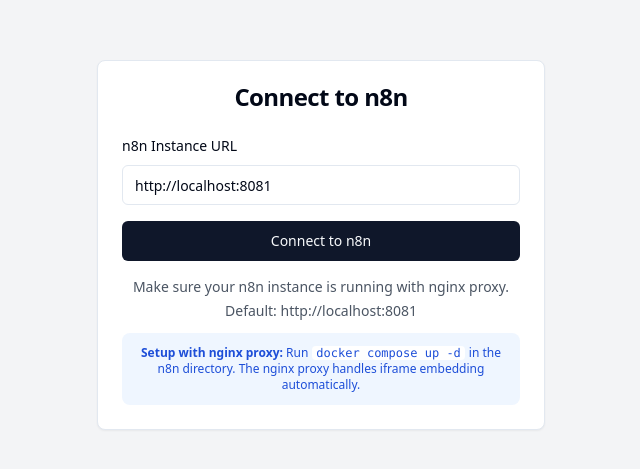
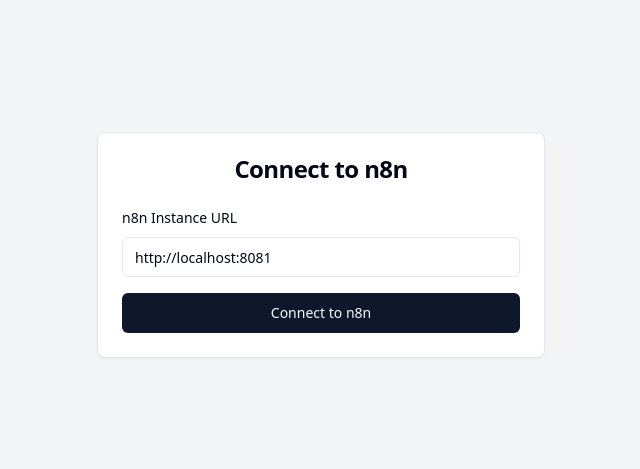
Before and after one commit to J-Code-Sigma/n8n-react-wrapper, a React (Vite) app: page / in a window 1280 px wide. Shown: the part 155-624 px from the top of the page, without its empty margins (319-959 px from the left). Built offline with nearby package versions, Linux system fonts and the light colour scheme.

Commit message:
Remove unnecessary text
Remove the text about the nginx proxy setup from the Index page.

```diff
--- a/src/pages/Index.tsx
+++ b/src/pages/Index.tsx
@@ -106,17 +106,6 @@ const Index = () => {
           <Button onClick={handleConnect} className="w-full">
             Connect to n8n
           </Button>
-          <div className="text-sm text-gray-600 text-center">
-            <p>Make sure your n8n instance is running with nginx proxy.</p>
-            <p className="mt-1">Default: http://localhost:8081</p>
-            <div className="mt-3 p-3 bg-blue-50 rounded-lg">
-              <p className="text-xs text-blue-700">
-                <strong>Setup with nginx proxy:</strong> Run
-                <code className="bg-white px-1 rounded mx-1">docker compose up -d</code>
-                in the n8n directory. The nginx proxy handles iframe embedding automatically.
-              </p>
-            </div>
-          </div>
         </CardContent>
       </Card>
     </div>
```
